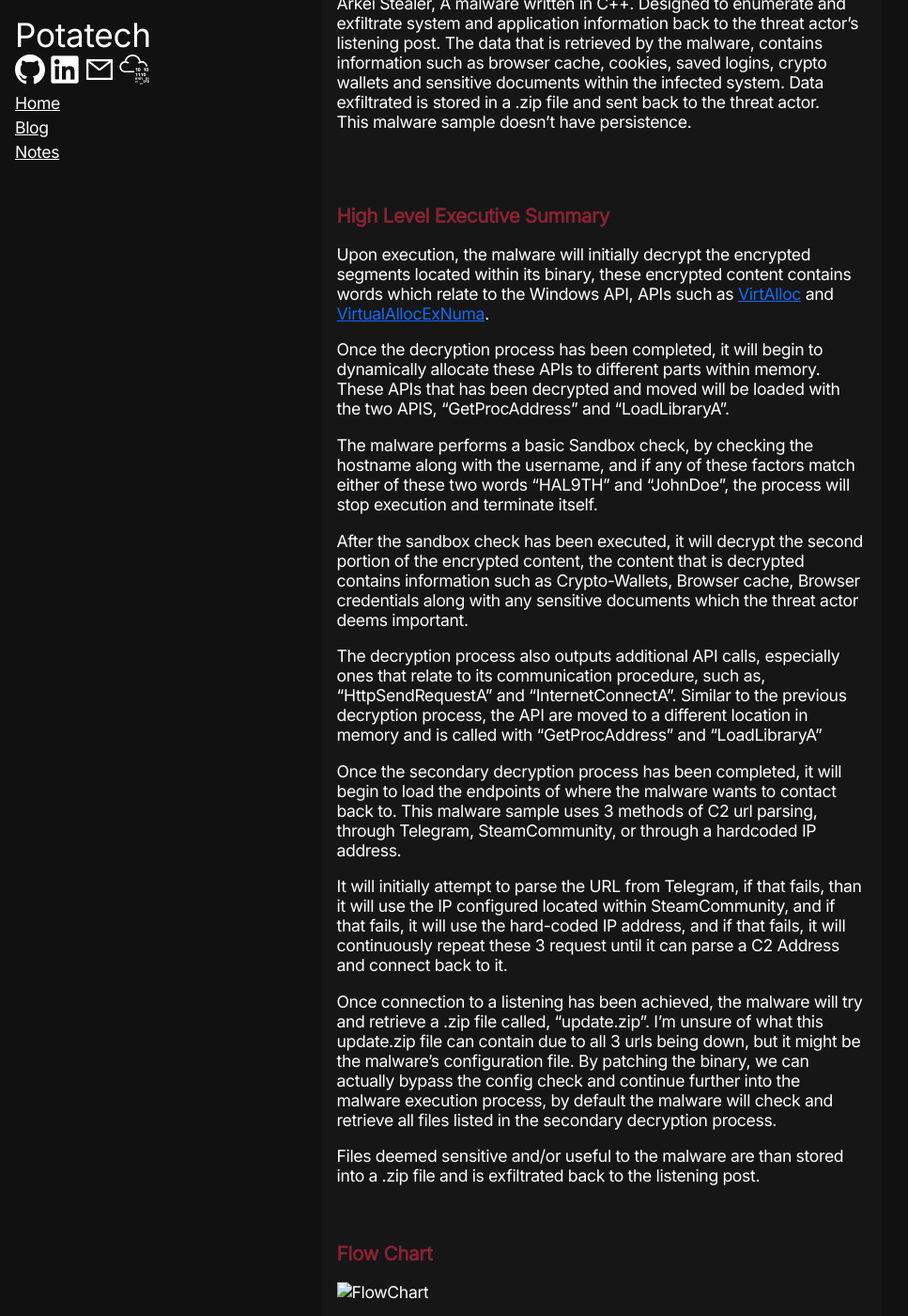
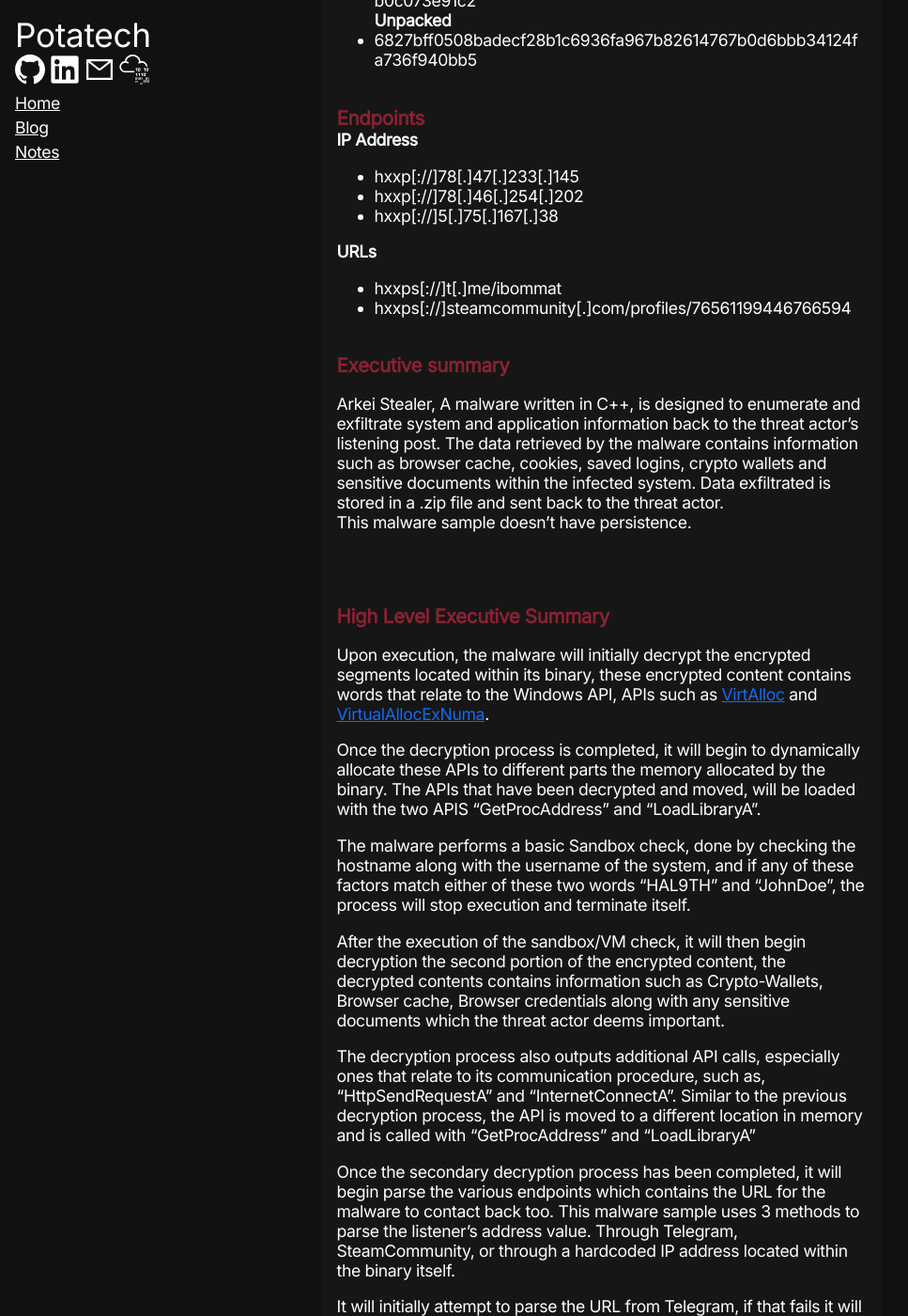
Before and after one commit to Jpang9/Website, a Jekyll site: the page built from _posts/2022-12-25-ArkeiStealer.markdown, in a window 1280 px wide and 1400 px high, scrolled down 944 px. Shown: the whole window at 94% size, without its empty margins (0-967 px from the left). Built offline with Jekyll 4.4.1, drawn with Linux system fonts in a browser that asks for light colours; some of the changed text lies outside the part shown.

Commit message:
All is done, checked with grammarly all ok, might add index?

```diff
--- a/_posts/2022-12-25-ArkeiStealer.markdown
+++ b/_posts/2022-12-25-ArkeiStealer.markdown
@@ -5,13 +5,13 @@ categories: blog malware analysis
 excerpt_separator: <!-- excerpt_end -->
 ---
 <!-- excerpt_start -->
-Arkei Stealer, first sighted in May 2018, has the ability to retrieve system data, browser data, cryptowallet credentials
-and can also be used to exfiltrate files on the victims machine based on parameters set by the malicious user.
+Arkei Stealer, first sighted in May 2018, can retrieve system data, browser data, crypto-wallet credentials
+which is then exfiltrated back to the threat actor's listening post.
 <!-- excerpt_end -->
 <br>
 <br>
 
-![meme]()
+![meme](/images/ArkeiStealer/Meme.png)
 <br>
 
 ### Sha256Sum
@@ -32,10 +32,12 @@ and can also be used to exfiltrate files on the victims machine based on paramet
 #### URLs
 - hxxps[://]t[.]me/ibommat
 - hxxps[://]steamcommunity[.]com/profiles/76561199446766594
+<br>
+<br>
 
 ### Executive summary
-Arkei Stealer, A malware written in C++. Designed to enumerate and exfiltrate system and application information back to the threat actor's listening post.
-The data that is retrieved by the malware, contains information such as browser cache, cookies, saved logins, crypto wallets and sensitive documents within the infected system.
+Arkei Stealer, A malware written in C++, is designed to enumerate and exfiltrate system and application information back to the threat actor's listening post.
+The data retrieved by the malware contains information such as browser cache, cookies, saved logins, crypto wallets and sensitive documents within the infected system.
 Data exfiltrated is stored in a .zip file and sent back to the threat actor. <br>
 This malware sample doesn't have persistence.
 
@@ -43,79 +45,82 @@ This malware sample doesn't have persistence.
 <br>
 
 ### High Level Executive Summary
-Upon execution, the malware will initially decrypt the encrypted segments located within its binary, these encrypted content contains words which relate to the Windows API,
+Upon execution, the malware will initially decrypt the encrypted segments located within its binary, these encrypted content contains words that relate to the Windows API,
 APIs such as [VirtAlloc](https://learn.microsoft.com/en-us/windows/win32/api/memoryapi/nf-memoryapi-virtualalloc) and [VirtualAllocExNuma](https://learn.microsoft.com/en-us/windows/win32/api/memoryapi/nf-memoryapi-virtualallocexnuma).
 
-Once the decryption process has been completed, it will begin to dynamically allocate these APIs to different parts within memory.
-These APIs that has been decrypted and moved will be loaded with the two APIS, "GetProcAddress" and "LoadLibraryA". <br>
+Once the decryption process is completed, it will begin to dynamically allocate these APIs to different parts the memory allocated by the binary.
+The APIs that have been decrypted and moved, will be loaded with the two APIS "GetProcAddress" and "LoadLibraryA". <br>
 
-The malware performs a basic Sandbox check, by checking the hostname along with the username, and if any of these factors match either of these two words "HAL9TH" and "JohnDoe",
+The malware performs a basic Sandbox check, done by checking the hostname along with the username of the system, and if any of these factors match either of these two words "HAL9TH" and "JohnDoe",
 the process will stop execution and terminate itself. <br>
 
-After the sandbox check has been executed, it will decrypt the second portion of the encrypted content, the content that is decrypted contains information such as Crypto-Wallets,
+After the execution of the sandbox/VM check, it will then begin decryption the second portion of the encrypted content, the decrypted contents contains information such as Crypto-Wallets,
 Browser cache, Browser credentials along with any sensitive documents which the threat actor deems important.
 
-The decryption process also outputs additional API calls, especially ones that relate to its communication procedure, such as, "HttpSendRequestA" and "InternetConnectA". Similar to the previous decryption process, the API are moved to a different location in memory and is called
+The decryption process also outputs additional API calls, especially ones that relate to its communication procedure, such as, "HttpSendRequestA" and "InternetConnectA". Similar to the previous decryption process, the API is moved to a different location in memory and is called
 with "GetProcAddress" and "LoadLibraryA" <br>
 
-Once the secondary decryption process has been completed, it will begin to load the endpoints of where the malware wants to contact back to. This malware sample uses 3 methods of C2 url parsing,
-through Telegram, SteamCommunity, or through a hardcoded IP address.
+Once the secondary decryption process has been completed, it will begin parse the various endpoints which contains the URL for the malware to contact back too. This malware sample uses 3 methods to parse the listener's address value.
+Through Telegram, SteamCommunity, or through a hardcoded IP address located within the binary itself.
 <br>
 
-It will initially attempt to parse the URL from Telegram, if that fails, than it will use the IP configured located within SteamCommunity,
- and if that fails, it will use the hard-coded IP address, and if that fails, it will continuously repeat these 3 request until it can parse a C2 Address and connect back to it.
+It will initially attempt to parse the URL from Telegram, if that fails it will then use the IP configured located within SteamCommunity,
+ and if that fails, it will use the hard-coded IP address, and if that also fails, it will continuously repeat these 3 requests until it can parse a C2 Address and connect back to it.
 <br>
 
-Once connection to a listening has been achieved, the malware will try and retrieve a .zip file called, "update.zip". I'm unsure of what this update.zip file can contain due to all 3 urls being down, but it might be the malware's configuration file.
+Once a connection to the listening post has been achieved, the malware will try and retrieve a .zip file called, "update.zip". I'm unsure of what this update.zip file can contain due to all 3 URLs being down, but it might be the malware's configuration file.
 By patching the binary, we can actually bypass the config check and continue further into the malware execution process, by default the malware will check and retrieve all files listed in the secondary decryption process.
 <br>
 
-Files deemed sensitive and/or useful to the malware are than stored into a .zip file and is exfiltrated back to the listening post.
+Files deemed sensitive and/or useful to the malware are then stored into a .zip file and is exfiltrated back to the listening post.
 <br>
 <br>
 <br>
 
 ### Flow Chart
-![FlowChart]()
+![FlowChart](/images/ArkeiStealer/FlowChart.png)
 <br>
 <br>
 <br>
 
 ### Technical Analysis
 ![PreUnpacked](/images/ArkeiStealer/Pre-Unpacking.png)
-High Entropy, a Sign that the malware has been packed
+High Entropy, is a sign that the malware has been packed.
 <br>
 <br>
 
 ![Unpacked](/images/ArkeiStealer/PostUnpacking.png)
-Unpacked Malware, A lower entropy with some more interesting strings
+Unpacked Malware, A lower entropy with some more interesting strings.
 <br>
 <br>
 
 ![Strings](/images/ArkeiStealer/NotableStringsUnpacked.png)
-Notable strings from the unpacked malware
+Notable strings from the unpacked malware.
 <br>
 <br>
 
 ![Environment](/images/ArkeiStealer/GetEnvironmentalVariables.png)
 ![Debugger](/images/ArkeiStealer/DBGEnvironment.png)
-Parses the environmental variables within the infected system
+Parses the environmental variables within the infected system.
 <br>
 <br>
 
 ### Initial Decryption Process
 ![DecryptInitial](/images/ArkeiStealer/DecryptEncryptedContentInitial.png)
-Decrypt the encrypted content
+Decrypt the encrypted content.
 <br>
 <br>
 
-#### Decryption Process
+### Decryption Process
+#### Base64
 ![base64](/images/ArkeiStealer/base64Decipher.png)
 ![API](/images/ArkeiStealer/B64DecryptionAPI.png)
-The encrypted strings are initially deciphered with base64 through the use of the [CrypStringToBinaryA](https://learn.microsoft.com/en-us/windows/win32/api/wincrypt/nf-wincrypt-cryptstringtobinarya)
+The encrypted strings is initially deciphered with base64 through the use of the [CrypStringToBinaryA](https://learn.microsoft.com/en-us/windows/win32/api/wincrypt/nf-wincrypt-cryptstringtobinarya).
+<br>
 <br>
 <br>
 
+#### AES? Bcrypt? Decryption
 ![Decryption1](/images/ArkeiStealer/DecryptionStub1.png)
 ![Decryption2](/images/ArkeiStealer/DecryptionStub2.png)
 ![Decryption3](/images/ArkeiStealer/DecryptionStub3.png)
@@ -123,41 +128,49 @@ The encrypted strings are initially deciphered with base64 through the use of th
 The decryption stub of the malware, unsure what algorithm it is.
 <br>
 <br>
+<br>
 
-#### Api Loading
+### Algorithm Key?
+![Key](/images/ArkeiStealer/DecryptionStubNumReference.png)
+This could be the key for the decryption procedure, tested against multiple algorithms but yielded no results, found this string multiple times throughout the decryption process.
+<br>
+<br>
+<br>
+
+#### Api Calling
 ![API Loading](/images/ArkeiStealer/LoadInitialDecryptedStubIntoLibrary.png)
-The decrypted APIs are than moved into another location within the allocated memory and loaded with the help of "GetProcAddress" and "LoadLibraryA"
+The decrypted APIs are than moved into another location within the allocated memory and is loaded with the help of "GetProcAddress" and "LoadLibraryA".
 <br>
 <br>
 
 ### Anti-Sandbox Check
 ![GenericHostnameCheck](/images/ArkeiStealer/ComputerCheck.png)
-The malware will perform a computer check against the name "HAL9TH", if it does, it will proceed to the Username Check
+The malware will perform a hostname check against the name "HAL9TH", if it does, it will proceed to the Username Check.
 <br>
 <br>
 
 ![GenericUsernameCheck](/images/ArkeiStealer/AntiVmCheck.png)
-The malware will check the username of the host, and if it matches "JohnDoe" it will proceed to the "ExitProcess" API
+The malware will check the username of the host, and if it matches "JohnDoe" it will proceed to the "ExitProcess" API, effectively terminating the process.
 <br>
 <br>
 <br>
 
 ### Secondary Decryption Process
 ![DecryptionAsm](/images/ArkeiStealer/SecondaryDecryptionContentNASM.png)
-The two subroutines are used to decrypt and load the decrypted content into the binary's library.
+These two subroutines is used to decrypt and load the decrypted content into the binary's library.
 <br>
 <br>
 
-#### Decryption Segment
+### Decryption Segment
 ![SecondaryDecrypt1](/images/ArkeiStealer/SecondaryDecrypt1.png)
 ![SecondaryDecrypt2](/images/ArkeiStealer/SecondaryDecrypt2.png)
 ![SecondaryDecrypt3](/images/ArkeiStealer/SecondaryDecrypt3.png)
 ![SecondaryDecrypt4](/images/ArkeiStealer/SecondaryDecrypt5.png)
-Decrypt the secondary encrypted content, contains additional APIs along with browser and crypto-wallet contents
+Decrypt the secondary encrypted content, contains additional APIs along with browser and crypto-wallet content.
 <br>
 <br>
 
-#### Load Secondary APIs into library
+### Load Secondary APIs into library
 ![LoadSecondaryLibrary](/images/ArkeiStealer/LoadSecondaryDecryptContent.png)
 This procedure functions the same as the initial library loading function.
 <br>
@@ -167,31 +180,55 @@ This procedure functions the same as the initial library loading function.
 ### Parsing Listener URL
 ##### The malware uses 3 different methods to retrieve the listening post's URL, Telegram, Steam, HardCoded IP in that order
 ![Mavi](/images/ArkeiStealer/ParseContentAfterMavi.png)
-The first two methods rely on the malware parsing anything after the word "Mavi"
+The first two methods of URL parsing relies on the malware parsing anything after the word "Mavi".
 <br>
 <br>
 
-#### Telegram
+### Telegram
 ![Telegram](/images/ArkeiStealer/TelegramCall.png)
 ![WiresharkTele](/images/ArkeiStealer/WSTelegram.png)
 The malware will attempt to contact this telegram profile for the IP in question.
 <br>
 
 ![TelegramProfile](/images/ArkeiStealer/TeleGramPOC.png)
+Telegram account in question.
 <br>
 <br>
 
-#### Steam Community
+### Steam Community
 ![Steam](/images/ArkeiStealer/SteamGraph.png)
 ![SteamCall](/images/ArkeiStealer/ParseSteam.png)
 ![SteamPOC](/images/ArkeiStealer/SteamPOC.png)
-Parses the SteamCommunity profile for the IP address after the words "Mavi"
+Parses the SteamCommunity profile for the IP address after the words "Mavi".
 <br>
 <br>
 
 ![SteamProfileInQuestion](/images/ArkeiStealer/SteamCommunityAbuse.png)
-The steam profile in question
+The steam profile in question.
 <br>
 <br>
 
-#### HardCoded IP
+### HardCoded IP
+![ParseURl](/images/ArkeiStealer/ParseURL.png)
+![ParseDBG](/images/ArkeiStealer/ParseHardCodedIP.png)
+![HTTPREQ](/images/ArkeiStealer/HttpReq.png)
+If all else fails, it will try and parse the IP that is hardcoded within the malware binary, and if this fails, the entire URL parsing process will restart.
+<br>
+<br>
+
+### Stealing Stage
+![Config](/images/ArkeiStealer/getUpdateZip.png)
+Once the malware can connect to the listening post, it will attempt to retrieve a file called "update.zip" from the listening post.
+I'm unable to grab the update.zip file as the malware was 3-4 days old and the domain went down on all 3 endpoints.
+<br>
+<br>
+
+![InitStealing](/images/ArkeiStealer/InitStealing.png)
+By the looks of it, the malware will proceed with the full retrieval process regardless of the content located within the update.zip file.
+<br>
+<br>
+
+### Data Exfiltration
+#### From further research, it looks like the malware stuffs all the stolen content into a .zip file and sends that zip file back to the listening post.
+#### Suspect to rely on the update.zip file as the malware can't actually proceed after the stealing stage since I had to patch the binary to bypass the URL stage
+#### [Reference](https://malpedia.caad.fkie.fraunhofer.de/details/win.arkei_stealer)
```
Also changed, not shown: images/ArkeiStealer/FlowChart.png (added), images/ArkeiStealer/Meme.png (added).
